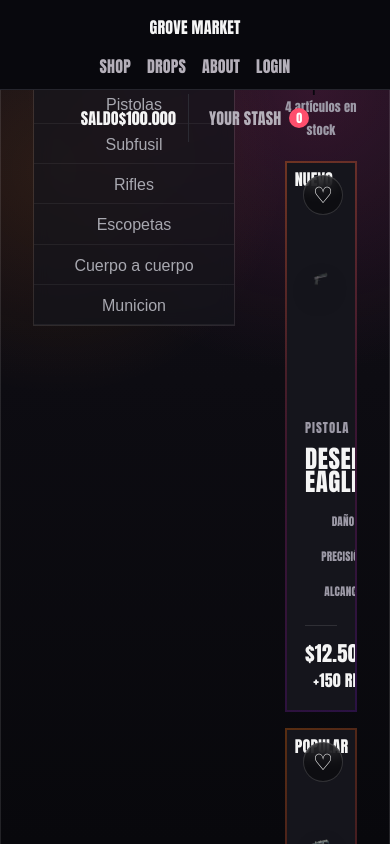
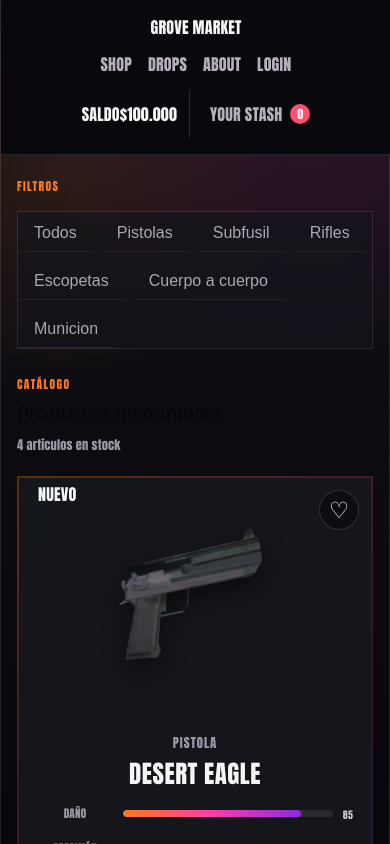
Before and after one commit to jaavi3ra/ShopArmasV2, a React (Vite) app: page / in a window 390 px wide. Shown: the top 844 px of the page. Built offline with nearby package versions, Linux system fonts and the light colour scheme.

Commit message:
fixed home css

```diff
--- a/src/components/organism/header.jsx
+++ b/src/components/organism/header.jsx
@@ -1,12 +1,38 @@
-import '../../styles/organism/header.css';
+import React, { useLayoutEffect, useRef } from "react";
+import "../../styles/organism/header.css";
 import { BalanceInfo } from "../molecule/BalanceInfo";
 import { Divider } from "../atomic/Divider";
 import { StashInfo } from "../molecule/Stash";
 import { NavMenu } from "../molecule/NavMenu";
 
 export function Header({ cantidadCarrito }) {
+  const headerRef = useRef(null);
+
+  useLayoutEffect(() => {
+    const header = headerRef.current;
+    if (!header) return;
+
+    const actualizarAltura = () => {
+      document.documentElement.style.setProperty(
+        "--header-height",
+        `${header.getBoundingClientRect().height}px`
+      );
+    };
+
+    actualizarAltura();
+
+    const observer = new ResizeObserver(actualizarAltura);
+    observer.observe(header);
+
+    return () => {
+      observer.disconnect();
+      document.documentElement.style.removeProperty("--header-height");
+    };
+  }, []);
+
   return (
-    <header>
+    <>
+      <header ref={headerRef}>
         <section className="header-logo">
           GROVE MARKET
         </section>
@@ -15,9 +41,12 @@
 
         <section className="header-actions">
           <BalanceInfo balance="100.000" />
-        <Divider orientation="vertical"/>
+          <Divider orientation="vertical" />
           <StashInfo quantity={cantidadCarrito} />
         </section>
       </header>
+
+      <div className="header-spacer" aria-hidden="true" />
+    </>
   );
 }
--- a/src/styles/organism/header.css
+++ b/src/styles/organism/header.css
@@ -1,78 +1,60 @@
-/* =========================
-   HEADER
-========================= */
-
 header {
-  min-height: 80px;
-  display: grid;
-  grid-template-columns: minmax(220px, 1fr) auto minmax(220px, 1fr);
-  align-items: center;
-  padding: 0 32px;
-  border-bottom: 1px solid #25252d;
-  box-sizing: border-box;
   position: fixed;
   top: 0;
-  left: 0;
+  z-index: 1000;
+
   width: 100%;
-  height: 90px;
-  z-index: 1000;
+  min-height: 90px;
+  height: auto;
+  box-sizing: border-box;
+
+  display: grid;
+  grid-template-columns: auto minmax(0, 1fr) auto;
+  align-items: center;
+  gap: 24px;
+
+  padding: 20px 32px;
+  border-bottom: 1px solid #25252d;
   background-color: #08080d;
 }
 
-
-/* =========================
-   LOGO
-========================= */
-
-header>.header-logo {
+header > .header-logo {
   justify-self: start;
+  min-width: 0;
+}
+/*
+el header fijo al scroller y reserv su altura para que no tape el contenido.
+*/
+.header-spacer {
+  height: var(--header-height, 90px);
+  flex-shrink: 0;
+}
+header > .main-nav {
+  justify-self: center;
+  display: flex;
+  align-items: center;
+  justify-content: center;
+  flex-wrap: wrap;
+  gap: 24px;
+  min-width: 0;
 }
 
-
-/* =========================
-   NAVEGACIÓN
-========================= */
-
-header>.main-nav {
-  justify-self: center;
-
-  display: flex;
-  align-items: center;
-  gap: 32px;
-}
-
-
-/* =========================
-   ACCIONES DERECHA
-========================= */
-
-header>.header-actions {
+header > .header-actions {
   justify-self: end;
-
   display: flex;
   align-items: center;
   justify-content: flex-end;
-
+  flex-wrap: wrap;
   gap: 18px;
+  min-width: 0;
 }
-
-
-/* =========================
-   SALDO
-========================= */
 
 .balance-box {
   display: flex;
   flex-direction: column;
   align-items: flex-end;
-
   padding-right: 18px;
 }
-
-
-/* =========================
-   CARRITO / STASH
-========================= */
 
 .stash-box {
   display: flex;
@@ -80,46 +62,49 @@
   gap: 8px;
 }
 
+/* Tablet: navegación en una segunda fila */
+@media (max-width: 900px) {
+  header {
+    grid-template-columns: minmax(0, 1fr) auto;
+    gap: 16px;
+    padding: 16px 24px;
+  }
 
-/* =========================
-   TABLET
-========================= */
+  header > .main-nav {
+    grid-column: 1 / -1;
+    grid-row: 2;
+    width: 100%;
+    gap: 20px;
+  }
 
+  header > .header-actions {
+    grid-column: 2;
+    grid-row: 1;
+  }
+}
 
-
-
-/* =========================
-   MOBILE
-========================= */
-
+/* Celular */
 @media (max-width: 560px) {
   header {
-    grid-template-columns: 1fr;
-
-    justify-items: center;
-
-    gap: 16px;
-
+    grid-template-columns: minmax(0, 1fr);
+    gap: 14px;
     padding: 16px;
   }
 
-  header>.header-logo,
-  header>.main-nav,
-  header>.header-actions {
+  header > .header-logo,
+  header > .main-nav,
+  header > .header-actions {
+    grid-column: 1;
+    grid-row: auto;
     justify-self: center;
   }
 
-  header>.main-nav {
-    flex-wrap: wrap;
-    justify-content: center;
-
+  header > .main-nav {
     gap: 16px;
   }
 
-  header>.header-actions {
-    flex-wrap: wrap;
+  header > .header-actions {
     justify-content: center;
-
     gap: 12px;
   }
 
--- a/src/styles/pages/homePage.css
+++ b/src/styles/pages/homePage.css
@@ -1,5 +1,3 @@
-
-
 .home-content {
   display: flex;
   flex-direction: column;
@@ -7,94 +5,107 @@
   gap: 12px;
 }
 
-.filter-section {
-  width: 220px;
-  flex-shrink: 0;
-}
-.card-section{
-  flex: 1;
+.home-template {
+  width: 100%;
+  max-width: 1440px;
+  margin: 0 auto;
+  padding: 32px;
+
+  display: grid;
+  grid-template-columns: 220px minmax(0, 1fr);
+  align-items: start;
+  gap: 32px;
+
+  box-sizing: border-box;
 }
 
-.stock-note {
-  color: var(--muted);
-  font-size: .78rem;
-}
-.home-template {
+.home-template .filter-section {
   width: 100%;
-  display: grid;
-  grid-template-columns: 220px minmax(0, 1fr);
-  gap: 32px;
-  padding: 24px 32px;
-  box-sizing: border-box;
-  padding-top: 5%;
-
-}
-.product-grid {
-  display: grid;
-  grid-template-columns: repeat(3, 1fr);
-  gap: 16px;
-}
-.catalog-header {
-    display: flex;
-    align-items: flex-end;
-    margin-bottom: 20px;
-    gap: 75%;
-    flex-wrap: wrap;
+  min-width: 0;
 }
 
-.catalog-header h2 {
+.home-template .catalog-section {
+  width: 100%;
+  min-width: 0;
+}
+
+.home-template .catalog-header {
+  display: flex;
+  justify-content: space-between;
+  align-items: flex-end;
+  flex-wrap: wrap;
+  gap: 12px;
+  margin-bottom: 20px;
+}
+
+.home-template .catalog-header h2 {
   margin: 5px 0 0;
 }
 
-.catalog-section {
-  min-width: 0;
-  width: 100%;
+.home-template .stock-note {
+  color: var(--muted, #aaa);
+  font-size: 0.78rem;
 }
 
-/* Adaptacion final del catalogo */
+.home-template .product-grid {
+  display: grid;
+  grid-template-columns: repeat(3, minmax(0, 1fr));
+  gap: 16px;
+}
+
+/* Permite que las tarjetas se ajusten a su columna */
+.home-template .product-grid > * {
+  min-width: 0;
+  max-width: 100%;
+  box-sizing: border-box;
+}
+
 @media (max-width: 1200px) {
-  div#home-content   .home-template {
-    width: min(100% - 48px, 1180px);
+  .home-template {
+    grid-template-columns: 200px minmax(0, 1fr);
+    gap: 24px;
+    padding: 24px;
   }
 
-  .product-grid {
+  .home-template .product-grid {
     grid-template-columns: repeat(2, minmax(0, 1fr));
   }
 }
 
 @media (max-width: 760px) {
-  div#home-content   .home-template {
-    width: min(100% - 24px, 1180px);
-    margin-top: 22px;
+  .home-template {
+    grid-template-columns: minmax(0, 1fr);
+    gap: 24px;
+    padding: 20px 16px;
   }
 
-
-  div#home-content .contenedor   .home-template {
-    grid-template-columns: 1fr;
-    gap: 20px;
+  .home-template .filter-section .filtros {
+    width: 100%;
+    position: static;
+    margin: 12px 0 0;
   }
 
-  .home-route {
-    margin-top: 0;
+  .home-template .filter-section .filtros ul {
+    display: flex;
+    flex-wrap: wrap;
+    gap: 8px;
+    width: 100%;
+    margin: 0;
+    padding: 0;
+    list-style: none;
   }
 
-  .filtros-columna .filtros {
-    width: 100%;
-    margin-top: 14px;
-    position: static;
+  .home-template .filter-section .filtros li {
+    margin: 0;
   }
 
-  .shop-section .filtros ul {
-    width: 100%;
-  }
-
-  .section-heading {
+  .home-template .catalog-header {
+    flex-direction: column;
     align-items: flex-start;
-    flex-direction: column;
     gap: 8px;
   }
 
-  .product-grid {
-    grid-template-columns: 1fr;
+  .home-template .product-grid {
+    grid-template-columns: minmax(0, 1fr);
   }
 }
```
Lines whose indentation alone changed are shown as unchanged.
